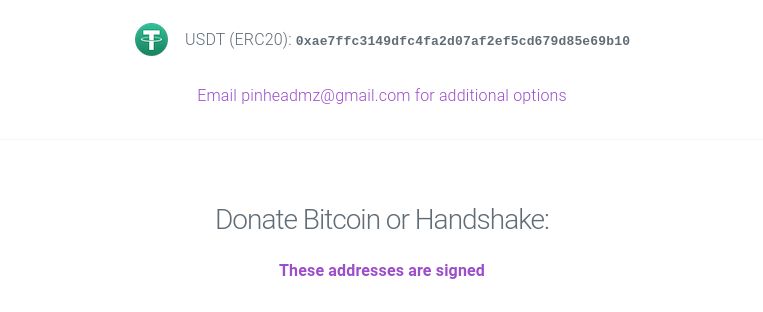
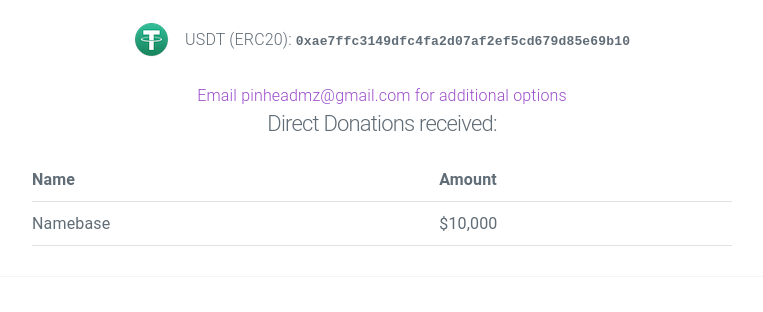
Before and after one commit to pinheadmz/handout, a website: page html/index.html in a window 1280 px wide. Shown: the part 972-1284 px from the top of the page, without its empty margins (258-1021 px from the left). Drawn offline with Linux system fonts and the light colour scheme; no server answers.

Commit message:
namebase

```diff
--- a/html/index.html
+++ b/html/index.html
@@ -73,6 +73,26 @@
       <img src="img/usdt.png" style="vertical-align: middle"> &nbsp;&nbsp; USDT (ERC20): <span style="font-family:monospace;font-weight:bold">0xae7ffc3149dfc4fa2d07af2ef5cd679d85e69b10</span>
       <br><br>
       <a href="mailto:pinheadmz@gmail.com">Email pinheadmz@gmail.com for additional options</a>
+      <br>
+      <div style="text-align:center">
+        <h4>Direct Donations received:</h4>
+        <div id="direct" style="max-width:700px;margin:auto">
+          <table>
+            <thead>
+              <tr>
+                <th>Name</th>
+                <th>Amount</th>
+              </tr>
+            </thead>
+            <tbody>
+              <tr>
+                <td>Namebase</td>
+                <td>$10,000</td>
+              </tr>
+            </tbody>
+          </table>
+        </div>
+      </div>
     </div>
 
     <hr>
@@ -103,7 +123,7 @@
 </body>
 
 <script>
-let grandtotalusd = 0;
+let grandtotalusd = 10000;
 window.onload = function() {
   getList();
   getSponsors();
```
